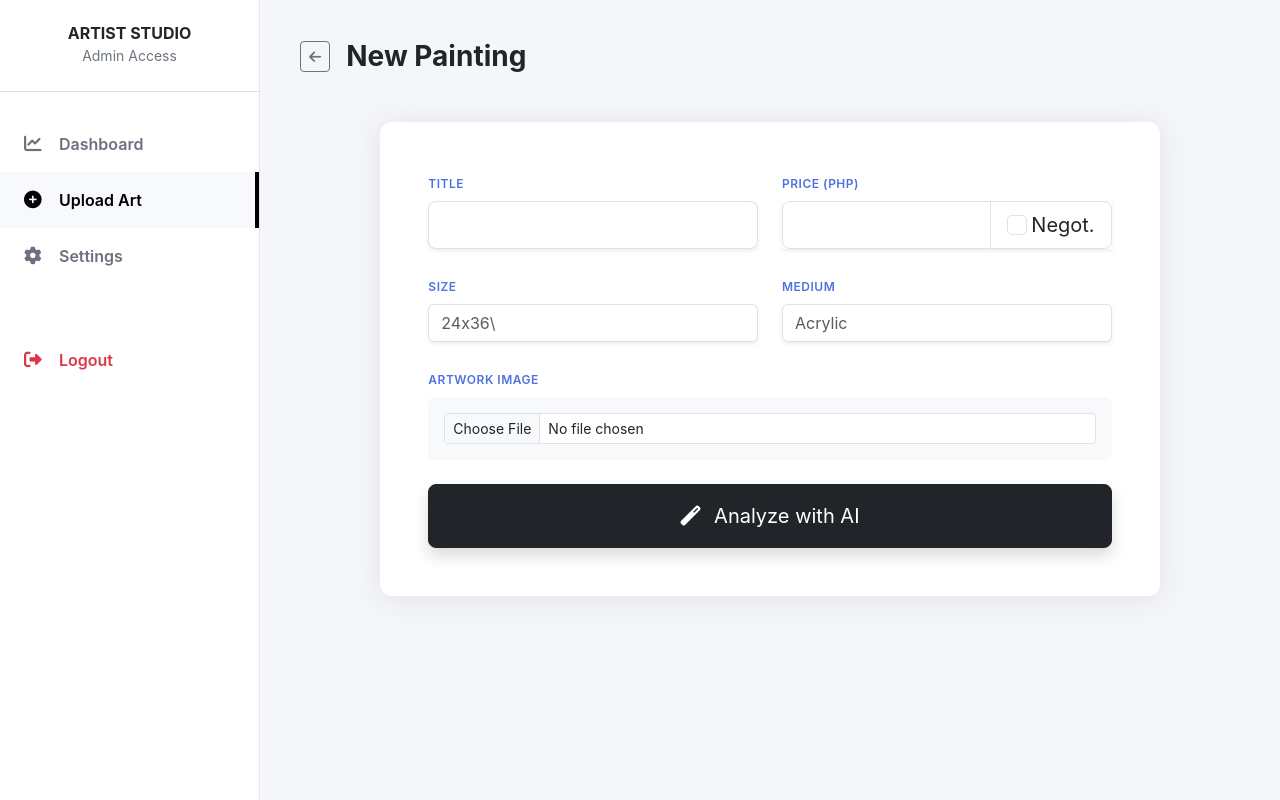
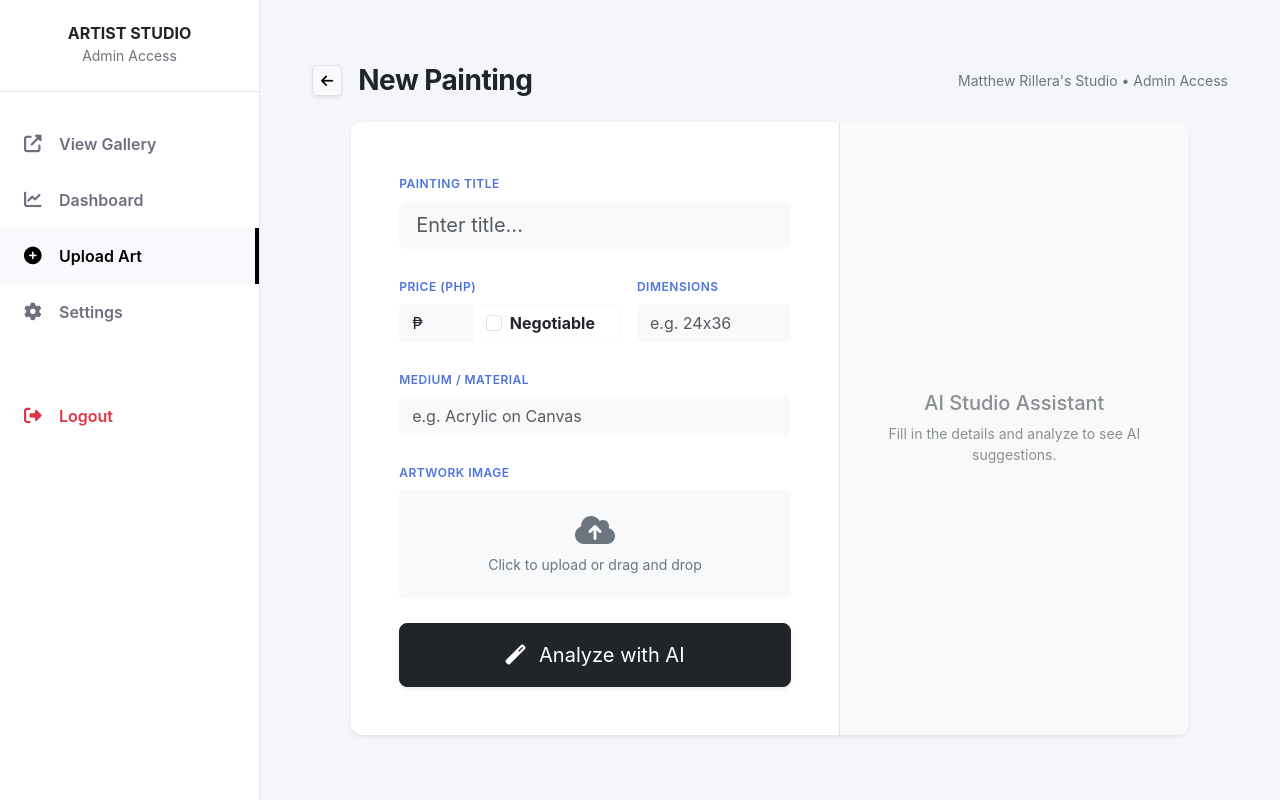
Before and after one commit to ronaldllamo26/Painting, a PHP site: page /admin/upload.php in a window 1280 px wide. Run offline with PHP 8.4, Linux system fonts and the light colour scheme; a user stored in the database is signed in; data that the repository does not hold is empty; some libraries are stand-ins or nearby versions.

Commit message:
Final Optimization: Fixed Admin Edit/Delete/Save Auth bugs, Improved Upload UI, and Fixed Lightbox source error

```diff
--- a/admin/index.php
+++ b/admin/index.php
@@ -155,9 +155,9 @@
                                     <h6 class="mb-0 small fw-bold text-truncate" style="max-width: 100px;"><?php echo $art['title']; ?></h6>
                                     <span class="badge <?php echo $statusBadge; ?> x-small opacity-75 mt-1"><?php echo $art['status']; ?></span>
                                 </div>
-                                <div class="d-flex">
-                                    <a href="edit_artwork.php?id=<?php echo $art['id']; ?>" class="btn btn-sm text-secondary p-1"><i class="fas fa-edit"></i></a>
-                                    <button class="btn btn-sm text-danger p-1" onclick="deleteArtwork(<?php echo $art['id']; ?>)"><i class="fas fa-trash-alt"></i></button>
+                                <div class="d-flex" style="position: relative; z-index: 10;">
+                                    <a href="edit_artwork.php?id=<?php echo $art['id']; ?>" class="btn btn-sm btn-outline-secondary p-1 me-1" style="position: relative; z-index: 11;"><i class="fas fa-edit"></i></a>
+                                    <button class="btn btn-sm btn-outline-danger p-1" onclick="deleteArtwork(<?php echo $art['id']; ?>)" style="position: relative; z-index: 11;"><i class="fas fa-trash-alt"></i></button>
                                 </div>
                             </div>
                         <?php } ?>
--- a/admin/logout.php
+++ b/admin/logout.php
@@ -1,6 +1,6 @@
 <?php
 session_start();
 session_destroy();
-header("Location: login.php");
+header("Location: ../index.php");
 exit();
 ?>
--- a/admin/sidebar.php
+++ b/admin/sidebar.php
@@ -76,6 +76,7 @@
         <small class="text-secondary">Admin Access</small>
     </div>
     <nav class="nav flex-column">
+        <a class="nav-link" href="../index.php" target="_blank"><i class="fas fa-external-link-alt"></i> View Gallery</a>
         <a class="nav-link <?php echo $current_page == 'index.php' ? 'active' : ''; ?>" href="index.php"><i class="fas fa-chart-line"></i> Dashboard</a>
         <a class="nav-link <?php echo $current_page == 'upload.php' ? 'active' : ''; ?>" href="upload.php"><i class="fas fa-plus-circle"></i> Upload Art</a>
         <a class="nav-link <?php echo $current_page == 'settings.php' ? 'active' : ''; ?>" href="settings.php"><i class="fas fa-cog"></i> Settings</a>
--- a/admin/upload.php
+++ b/admin/upload.php
@@ -34,68 +34,107 @@
     <?php include 'sidebar.php'; ?>
 
     <div class="main-content">
-        <div class="d-flex align-items-center mb-5">
-            <a href="index.php" class="btn btn-sm btn-outline-secondary me-3"><i class="fas fa-arrow-left"></i></a>
-            <h3 class="fw-bold m-0">New Painting</h3>
+        <div class="container-fluid py-4">
+            <div class="d-flex align-items-center justify-content-between mb-4">
+                <div class="d-flex align-items-center">
+                    <a href="index.php" class="btn btn-sm btn-light border me-3 shadow-sm"><i class="fas fa-arrow-left"></i></a>
+                    <h3 class="fw-bold m-0" style="letter-spacing: -0.5px;">New Painting</h3>
+                </div>
+                <div class="text-secondary small d-none d-md-block">Matthew Rillera's Studio &bull; Admin Access</div>
             </div>
 
             <div class="row justify-content-center">
-            <div class="col-lg-10">
-                <div class="glass-card p-4 p-md-5">
+                <div class="col-lg-11">
+                    <div class="glass-card shadow-sm overflow-hidden">
+                        <div class="row g-0">
+                            <!-- Left Side: Form -->
+                            <div class="col-md-7 p-4 p-md-5 border-end">
                                 <form id="uploadForm">
-                        <div class="row g-3 g-md-4 mb-4">
-                            <div class="col-md-6">
-                                <label class="form-label">Title</label>
-                                <input type="text" name="title" class="form-control form-control-lg shadow-sm" required>
+                                    <div class="mb-4">
+                                        <label class="form-label">Painting Title</label>
+                                        <input type="text" name="title" class="form-control form-control-lg border-light bg-light" required placeholder="Enter title...">
                                     </div>
-                            <div class="col-md-6">
+
+                                    <div class="row g-3 mb-4">
+                                        <div class="col-md-7">
                                             <label class="form-label">Price (PHP)</label>
-                                <div class="input-group input-group-lg shadow-sm">
-                                    <input type="number" name="price" class="form-control" required>
-                                    <div class="input-group-text bg-white">
-                                        <input class="form-check-input mt-0 me-1" type="checkbox" name="is_negotiable" id="isNegotiable">
-                                        <label class="x-small mb-0" for="isNegotiable">Negot.</label>
+                                            <div class="input-group">
+                                                <span class="input-group-text border-light bg-light">₱</span>
+                                                <input type="number" name="price" class="form-control border-light bg-light" required placeholder="0.00" style="max-width: 150px;">
+                                                <div class="input-group-text border-light bg-white flex-grow-1">
+                                                    <div class="form-check m-0">
+                                                        <input class="form-check-input" type="checkbox" name="is_negotiable" id="isNegotiable">
+                                                        <label class="form-check-label x-small fw-bold text-dark" for="isNegotiable">Negotiable</label>
                                                     </div>
                                                 </div>
                                             </div>
-                            <div class="col-6">
-                                <label class="form-label">Size</label>
-                                <input type="text" name="size" class="form-control shadow-sm" required placeholder="24x36\"">
                                         </div>
-                            <div class="col-6">
-                                <label class="form-label">Medium</label>
-                                <input type="text" name="medium" class="form-control shadow-sm" required placeholder="Acrylic">
+                                        <div class="col-md-5">
+                                            <label class="form-label">Dimensions</label>
+                                            <input type="text" name="size" class="form-control border-light bg-light" required placeholder="e.g. 24x36">
                                         </div>
                                     </div>
 
                                     <div class="mb-4">
+                                        <label class="form-label">Medium / Material</label>
+                                        <input type="text" name="medium" class="form-control border-light bg-light" required placeholder="e.g. Acrylic on Canvas">
+                                    </div>
+
+                                    <div class="mb-4">
                                         <label class="form-label">Artwork Image</label>
-                            <div class="p-3 border-dashed rounded text-center bg-light">
-                                <input type="file" name="image" id="imageInput" class="form-control form-control-sm" accept="image/*" required>
-                                <img id="imagePreview" src="#" alt="Preview" class="preview-img shadow-sm">
+                                        <div class="image-upload-zone p-4 border-dashed rounded text-center bg-light" style="cursor: pointer;" onclick="document.getElementById('imageInput').click()">
+                                            <input type="file" name="image" id="imageInput" class="d-none" accept="image/*" required>
+                                            <div id="uploadPlaceholder">
+                                                <i class="fas fa-cloud-upload-alt fa-2x text-secondary mb-2"></i>
+                                                <p class="small text-secondary mb-0">Click to upload or drag and drop</p>
+                                            </div>
+                                            <img id="imagePreview" src="#" alt="Preview" class="preview-img mx-auto" style="display: none; max-height: 200px;">
                                         </div>
                                     </div>
 
-                        <div id="aiSection" class="animate__animated animate__fadeIn d-none bg-light p-3 p-md-4 rounded mb-4">
-                            <div class="d-flex align-items-center mb-3">
-                                <div class="bg-dark text-white p-2 rounded me-3"><i class="fas fa-robot"></i></div>
-                                <div><h6 class="fw-bold mb-0">AI Suggestions</h6></div>
+                                    <div class="d-grid">
+                                        <button type="button" id="btnAnalyze" class="btn btn-dark btn-lg py-3 shadow-sm"><i class="fas fa-magic me-2"></i> Analyze with AI</button>
+                                        <button type="submit" id="btnSave" class="btn btn-primary btn-lg py-3 shadow-sm d-none"><i class="fas fa-save me-2"></i> Save Painting</button>
                                     </div>
-                            <textarea name="ai_description" id="aiDesc" class="form-control shadow-sm mb-3" rows="4"></textarea>
-                            <label class="form-label">Tags</label>
-                            <input type="text" name="ai_tags" id="aiTags" class="form-control shadow-sm mb-2">
-                            <div id="quickTags" class="d-flex flex-wrap gap-1">
-                                <?php foreach(['Abstract','Contemporary','Vibrant','Minimalist','Landscape','Portrait'] as $t): ?>
+                                </form>
+                            </div>
+
+                            <!-- Right Side: AI Insights -->
+                            <div class="col-md-5 bg-light p-4 p-md-5 d-flex flex-column">
+                                <div id="aiSection" class="h-100 d-none animate__animated animate__fadeIn">
+                                    <div class="d-flex align-items-center mb-4">
+                                        <div class="bg-primary text-white p-2 rounded me-3"><i class="fas fa-robot"></i></div>
+                                        <h5 class="fw-bold m-0">AI Insights</h5>
+                                    </div>
+
+                                    <div class="mb-4">
+                                        <label class="form-label text-dark opacity-75">Generated Description</label>
+                                        <textarea name="ai_description" id="aiDesc" class="form-control border-0 shadow-sm bg-white" rows="6" style="resize: none;"></textarea>
+                                    </div>
+
+                                    <div class="mb-4">
+                                        <label class="form-label text-dark opacity-75">Suggested Tags</label>
+                                        <input type="text" name="ai_tags" id="aiTags" class="form-control border-0 shadow-sm bg-white mb-3">
+                                        <div id="quickTags" class="d-flex flex-wrap gap-2">
+                                            <?php foreach(['Abstract','Modern','Vibrant','Portrait','Landscape','Minimalist'] as $t): ?>
                                                 <span class="badge bg-white text-dark border p-2 tag-sug" onclick="addTag('<?php echo $t; ?>')"><?php echo $t; ?></span>
                                             <?php endforeach; ?>
                                         </div>
                                     </div>
 
-                        <div class="d-grid gap-2">
-                            <button type="button" id="btnAnalyze" class="btn btn-dark btn-lg py-3 shadow"><i class="fas fa-magic me-2"></i> Analyze with AI</button>
-                            <button type="submit" id="btnSave" class="btn btn-dark btn-lg py-3 shadow d-none"><i class="fas fa-save me-2"></i> Save Painting</button>
+                                    <div class="mt-auto p-3 bg-white rounded shadow-sm border-start border-primary border-4">
+                                        <p class="x-small text-secondary mb-0"><i class="fas fa-info-circle me-1"></i> These suggestions help collectors find your work through search filters.</p>
                                     </div>
-                    </form>
+                                </div>
+
+                                <div id="aiEmptyState" class="h-100 d-flex flex-column align-items-center justify-content-center text-center opacity-50 py-5">
+                                    <i class="fas fa-sparkles fa-3x mb-3"></i>
+                                    <h5>AI Studio Assistant</h5>
+                                    <p class="small">Fill in the details and analyze to see AI suggestions.</p>
+                                </div>
+                            </div>
+                        </div>
+                    </div>
                 </div>
             </div>
         </div>
@@ -105,9 +144,11 @@
     <script>
         const imageInput = document.getElementById('imageInput');
         const imagePreview = document.getElementById('imagePreview');
+        const uploadPlaceholder = document.getElementById('uploadPlaceholder');
         const btnAnalyze = document.getElementById('btnAnalyze');
         const btnSave = document.getElementById('btnSave');
         const aiSection = document.getElementById('aiSection');
+        const aiEmptyState = document.getElementById('aiEmptyState');
         const loadingOverlay = document.getElementById('loadingOverlay');
 
         function addTag(tag) {
@@ -118,7 +159,11 @@
 
         imageInput.onchange = evt => {
             const [file] = imageInput.files;
-            if (file) { imagePreview.src = URL.createObjectURL(file); imagePreview.style.display = 'block'; }
+            if (file) {
+                imagePreview.src = URL.createObjectURL(file);
+                imagePreview.style.display = 'block';
+                uploadPlaceholder.style.display = 'none';
+            }
         }
 
         btnAnalyze.onclick = async () => {
@@ -131,10 +176,21 @@
                 if (result.status === 'success') {
                     document.getElementById('aiDesc').value = result.description;
                     document.getElementById('aiTags').value = result.tags;
-                    const cUrl = document.createElement('input'); cUrl.type = 'hidden'; cUrl.name = 'cloudinary_url'; cUrl.value = result.image_url;
-                    const cId = document.createElement('input'); cId.type = 'hidden'; cId.name = 'cloudinary_id'; cId.value = result.cloudinary_id;
+
+                    // Add hidden fields for Cloudinary if not already there
+                    if(!document.querySelector('input[name="cloudinary_url"]')) {
+                        const cUrl = document.createElement('input'); cUrl.type = 'hidden'; cUrl.name = 'cloudinary_url';
+                        const cId = document.createElement('input'); cId.type = 'hidden'; cId.name = 'cloudinary_id';
                         document.getElementById('uploadForm').appendChild(cUrl); document.getElementById('uploadForm').appendChild(cId);
-                    aiSection.classList.remove('d-none'); btnAnalyze.classList.add('d-none'); btnSave.classList.remove('d-none');
+                    }
+
+                    document.querySelector('input[name="cloudinary_url"]').value = result.image_url;
+                    document.querySelector('input[name="cloudinary_id"]').value = result.cloudinary_id;
+
+                    aiSection.classList.remove('d-none');
+                    aiEmptyState.classList.add('d-none');
+                    btnAnalyze.classList.add('d-none');
+                    btnSave.classList.remove('d-none');
                 }
             } finally { loadingOverlay.style.display = 'none'; }
         };
@@ -142,9 +198,17 @@
         document.getElementById('uploadForm').onsubmit = async (e) => {
             e.preventDefault();
             const formData = new FormData(e.target);
+            try {
                 const response = await fetch('save_artwork.php', { method: 'POST', body: formData });
                 const result = await response.json();
-            if (result.status === 'success') Swal.fire('Saved!', 'Painting is live.', 'success').then(() => window.location.href = 'index.php');
+                if (result.status === 'success') {
+                    Swal.fire('Saved!', 'Painting is live in the gallery.', 'success').then(() => window.location.href = 'index.php');
+                } else {
+                    Swal.fire('Error', result.message || 'Failed to save.', 'error');
+                }
+            } catch (err) {
+                Swal.fire('Error', 'Connection error.', 'error');
+            }
         };
     </script>
 </body>
--- a/api/delete_artwork.php
+++ b/api/delete_artwork.php
@@ -1,9 +1,11 @@
 <?php
+ob_start();
 header('Content-Type: application/json');
 require_once '../config/db_config.php';
 session_start();
 
-if (!isset($_SESSION['admin_id'])) {
+if (!isset($_SESSION['admin_logged_in'])) {
+    ob_clean();
     echo json_encode(['status' => 'error', 'message' => 'Unauthorized']);
     exit();
 }
@@ -23,8 +25,10 @@
         $stmt = $pdo->prepare("DELETE FROM artworks WHERE id = ?");
         $stmt->execute([$id]);
 
+        ob_clean();
         echo json_encode(['status' => 'success']);
     } catch (PDOException $e) {
+        ob_clean();
         echo json_encode(['status' => 'error', 'message' => $e->getMessage()]);
     }
 }
--- a/api/update_artwork.php
+++ b/api/update_artwork.php
@@ -3,7 +3,7 @@
 require_once '../config/db_config.php';
 session_start();
 
-if (!isset($_SESSION['admin_id'])) {
+if (!isset($_SESSION['admin_logged_in'])) {
     echo json_encode(['status' => 'error', 'message' => 'Unauthorized']);
     exit();
 }
--- a/assets/js/main.js
+++ b/assets/js/main.js
@@ -223,6 +223,11 @@
 
         const modal = new bootstrap.Modal(document.getElementById('buyModal'));
         modal.show();
+
+        // Refresh Lightbox specifically for modal
+        if (typeof refreshFsLightbox === 'function') {
+            refreshFsLightbox();
+        }
     };
 
     // Toggle GCash Section
--- a/config/db_config.php
+++ b/config/db_config.php
@@ -28,4 +28,3 @@
 
 // AI API Keys (OpenAI or Google Vision)
 define('OPENAI_API_KEY', 'YOUR_OPENAI_API_KEY');
-?>
```
Also changed, not shown: admin/edit_artwork.php (+64 -55 lines), admin/process_ai.php (+7 -0 lines), admin/save_artwork.php (+7 -1 lines), 1 other file. Lines whose indentation alone changed are shown as unchanged.
